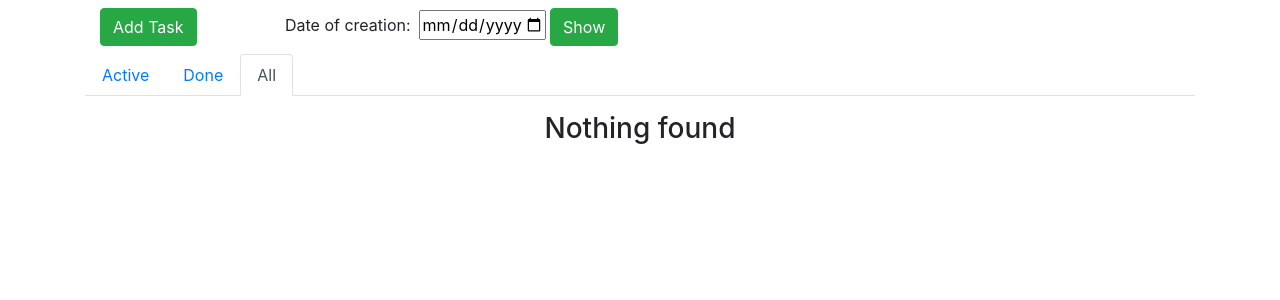
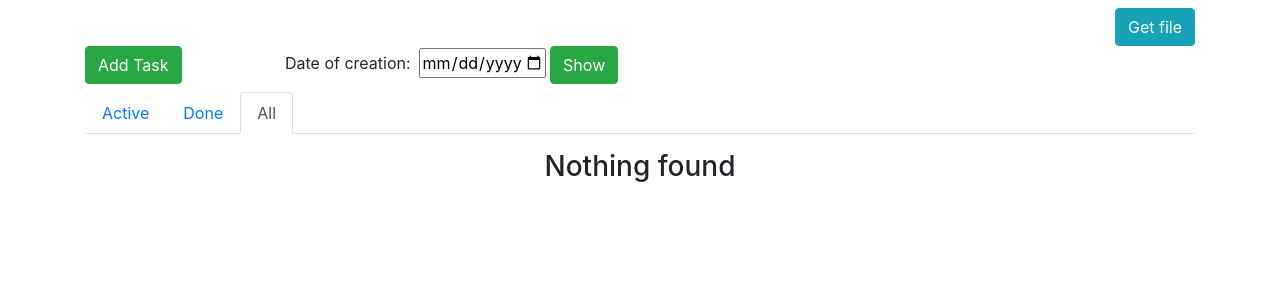
Before and after one commit to Roman-Hnatenko/task_to_do, a Django app: page / in a window 1280 px wide. Shown: the part 56-356 px from the top of the page. Run offline with Django 3.2, Linux system fonts and the light colour scheme; the visitor is signed in with stand-in values (Sample User, id 1); data that the repository does not hold is empty; some libraries are stand-ins or nearby versions.

Commit message:
Added functionality to download a file with all tasks

```diff
--- a/src/to_do_list/list/templates/list/task_list.html
+++ b/src/to_do_list/list/templates/list/task_list.html
@@ -9,9 +9,17 @@
 
 {% block buttons %}
   <div class="conteiner">
+  <div class="row">
+  <div class="col text-right pr-0">
+  <form action='{% url "output_file"%}'>
+    <button class="btn btn-info " type="submit">Get file</button>
+  </form>
+  </div>
+  </div>
+
     <div class="row">
 
-      <div class="col-2">
+      <div class="col-2 pl-0">
         <div style="display: inline">
           <a type="button" href="{% url 'task_add' %}" class="btn btn-success">Add Task</a>
         </div>
@@ -22,15 +30,14 @@
           {{ date_form }}
           <button class="btn btn-success" type="submit">Show</button>
         </form>
-
       </div>
     </div>
   </div>
+
   </div>
 {% endblock %}
 
-{% block sidebar %}
-{% endblock %}
+
 
 {% block content %}
   <ul class="nav nav-tabs mt-2">
--- a/src/to_do_list/list/urls.py
+++ b/src/to_do_list/list/urls.py
@@ -9,7 +9,7 @@ urlpatterns = [
     path('done/task/', views.DoneButtonTaskView.as_view(), name='task_done_button'),
     path('active/', views.ActiveTaskView.as_view(), name='task_active'),
     path('done/', views.DoneTaskView.as_view(), name='task_done'),
-
+    path('get-file', views.OutputCsvView.as_view(), name='output_file'),
     path('accounts/', include('django.contrib.auth.urls')),
     path('accounts/register/', RegistrationView.as_view(form_class=RegisterForm), name='django_registration_register',),
     path('accounts/', include('django_registration.backends.activation.urls')),
--- a/src/to_do_list/list/views.py
+++ b/src/to_do_list/list/views.py
@@ -1,7 +1,10 @@
+import csv
 from datetime import datetime
 from typing import Any, Dict
+from django.http import HttpResponse
 from django.urls import reverse_lazy
 from django.views.generic.edit import CreateView, DeleteView, UpdateView
+from django.views.generic.list import BaseListView
 from django.views.generic import ListView, RedirectView
 from django.contrib.auth.mixins import LoginRequiredMixin
 from .models import Task
@@ -95,3 +98,16 @@ class DoneButtonTaskView(LoginRequiredMixin, UserTasksMixin, RedirectView):
         pk_value = request.POST.get('pk')
         self.model.objects.filter(pk=pk_value).update(done_date=datetime.now())
         return super().post(request, *args, **kwargs)
+
+
+class OutputCsvView(LoginRequiredMixin, UserTasksMixin, BaseListView):
+    model = Task
+
+    def render_to_response(self, context):
+        response = HttpResponse(content_type='text/csv')
+        response['Content-Disposition'] = 'attachment; filename=tasks.csv'
+        writer = csv.writer(response)
+        writer.writerow(['Title of task', 'Description', ' Date of create', 'Date of complete'])
+        for task in context['object_list']:
+            writer.writerow([task.title, task.description, task.date, task.done_date])
+        return response
```
